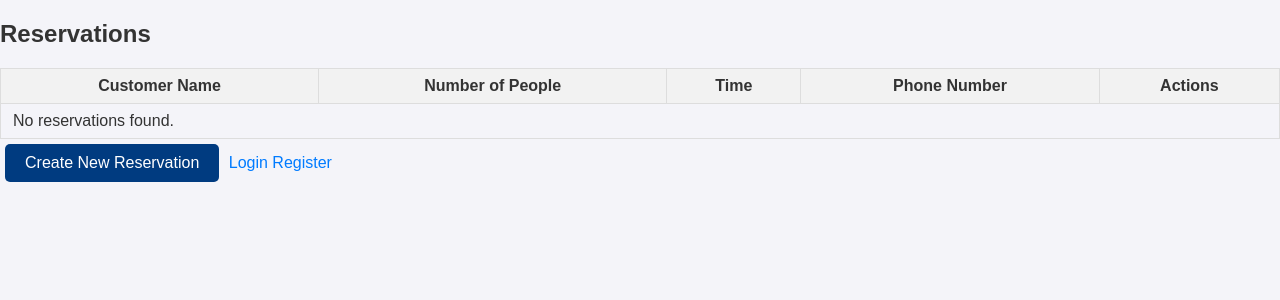
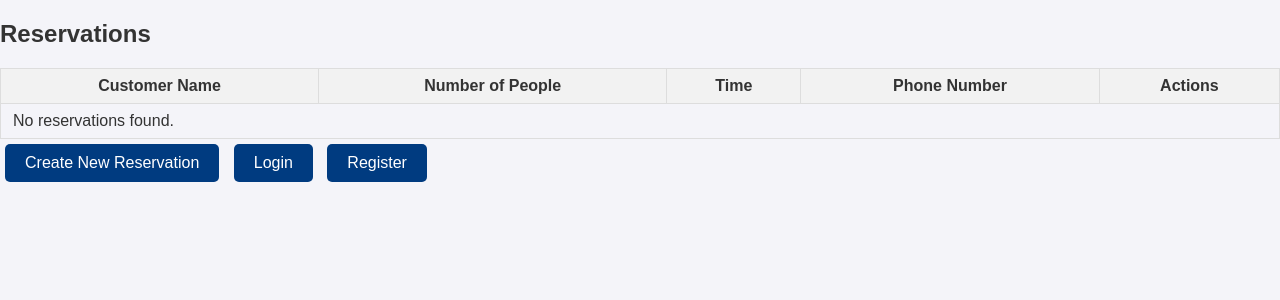
Before and after one commit to aaronodonoghue96/pp4-reservation, a Django app: page / in a window 1280 px wide. Shown: the top 300 px of the page. Run offline with Django 5.2, Linux system fonts and the light colour scheme; data that the repository does not hold is empty.

Commit message:
update templates to be consistent

```diff
--- a/bookings/templates/bookings/list_reservations.html
+++ b/bookings/templates/bookings/list_reservations.html
@@ -53,8 +53,8 @@
         <button type="submit">Logout</button>
     </form>
     {% else %}
-    <a href="{% url 'login' %}">Login</a>
-    <a href="{% url 'register' %}">Register</a>
+    <a href="{% url 'login' %}" class="btn">Login</a>
+    <a href="{% url 'register' %}" class="btn">Register</a>
     {% endif %}
 </body>
 </html>
--- a/bookings/templates/bookings/update_reservation.html
+++ b/bookings/templates/bookings/update_reservation.html
@@ -18,8 +18,8 @@
         <button type="submit">Logout</button>
     </form>
     {% else %}
-    <a href="{% url 'login' %}">Login</a>
-    <a href="{% url 'register' %}">Register</a>
+    <a href="{% url 'login' %}" class="btn">Login</a>
+    <a href="{% url 'register' %}" class="btn">Register</a>
     {% endif %}
 </body>
 </html>
--- a/bookings/templates/registration/login.html
+++ b/bookings/templates/registration/login.html
@@ -12,6 +12,6 @@
         {{ form.as_p }}
         <button type="submit">Login</button>
     </form>
-    <p>Don't have an account? <a href="{% url 'register' %}">Register here</a></p>
+    <p>Don't have an account? <a href="{% url 'register' %}" class="btn">Register here</a></p>
 </body>
 </html>
--- a/bookings/templates/registration/register.html
+++ b/bookings/templates/registration/register.html
@@ -12,6 +12,6 @@
         {{ form.as_p }}
         <button type="submit">Register</button>
     </form>
-    <a href="{% url 'login' %}">Already have an account? Login</a>
+    <a href="{% url 'login' %}" class="btn">Already have an account? Login</a>
 </body>
 </html>
```
